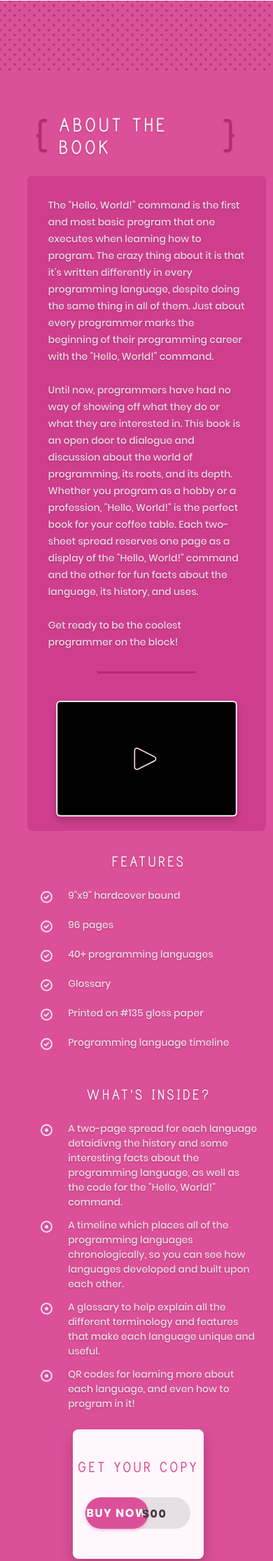
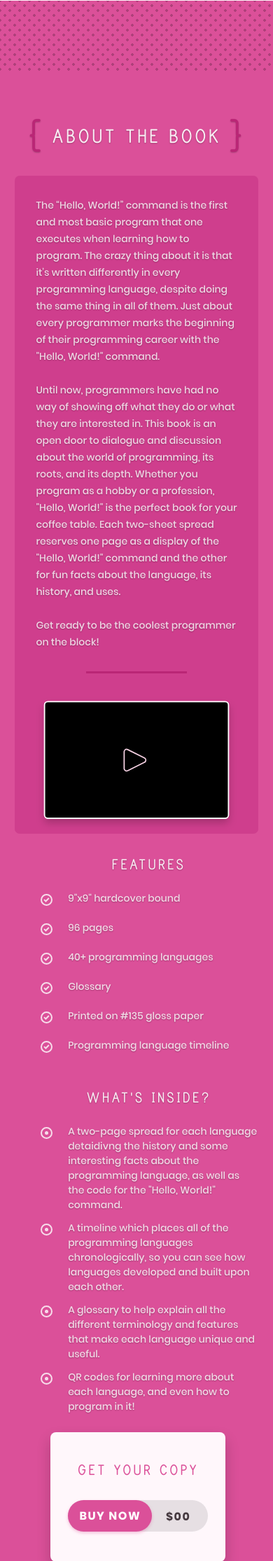
Before and after one commit to DanielAndrews43/hellobook, a PHP site: page / in a window 390 px wide; the page is wider, and only the part inside the window is pictured. Shown: the part 890-3120 px from the top of that part at 70% size. Run offline with PHP 8.4, Linux system fonts and the light colour scheme; style sheets or scripts are compiled from the project's sources.

Commit message:
fixed 768 third bugs

```diff
--- a/public/css/style.scss
+++ b/public/css/style.scss
@@ -681,7 +681,7 @@ a:link, a:visited, a:hover, a:active {
 			align-items: center;
 
 			.left {
-				width: 90%;
+				width: 100%;
 				margin-right: 0px;
 				justify-content: center;
 
@@ -690,7 +690,7 @@ a:link, a:visited, a:hover, a:active {
 				}
 
 				#about_container {
-					width: 90%;
+					width: calc(100% - 60px);
 				}
 			}
 
@@ -804,3 +804,13 @@ a:link, a:visited, a:hover, a:active {
 		}
 	}
 }
+
+@media screen and (max-width: 600px) {
+	#third #third-content .right .right-content .buy_container {
+		width: 80%;
+
+		.buy #priceText {
+			padding-right: 25px;
+		}
+	}
+}
```
